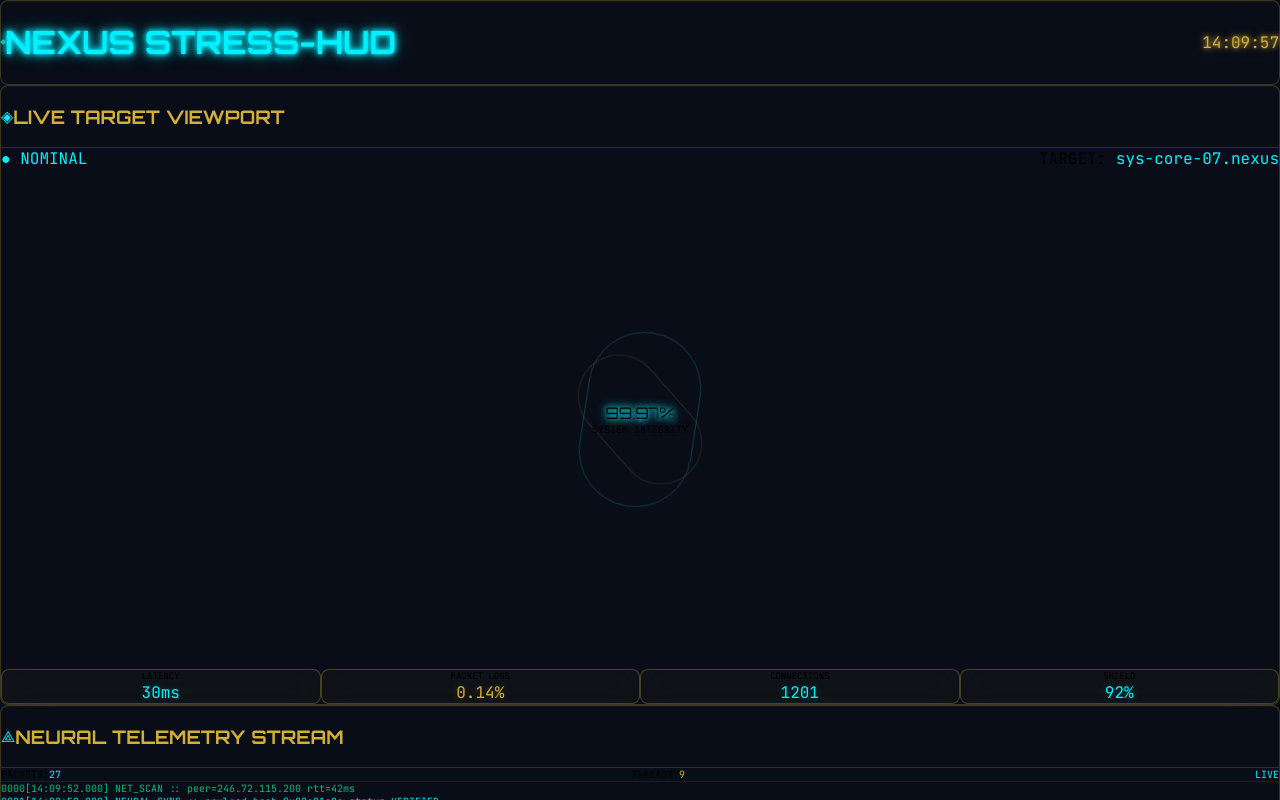
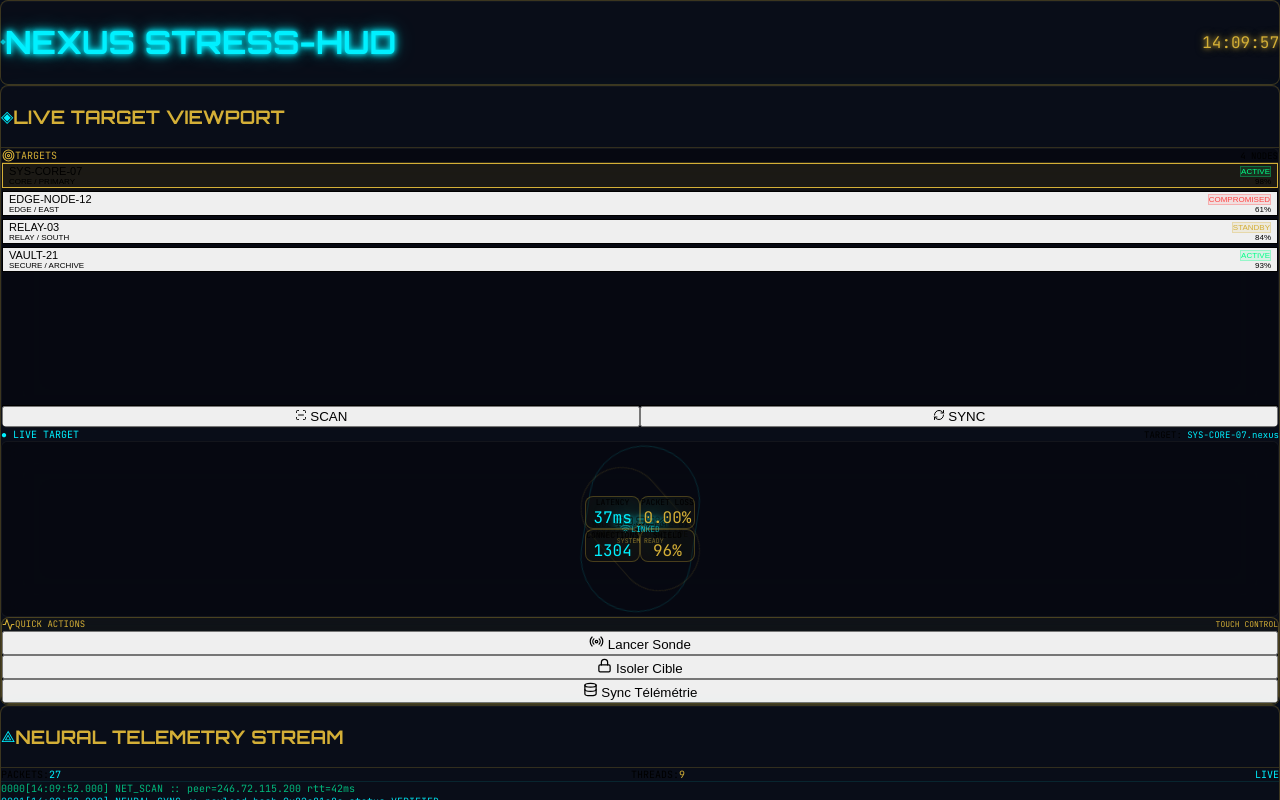
Before and after one commit to Oligens/nexus, a React (Vite) app: page / in a window 1280 px wide. Built offline with nearby package versions, Linux system fonts and the light colour scheme.

Commit message:
feat: add target list and quick controls

```diff
--- a/src/components/LiveTargetViewport.tsx
+++ b/src/components/LiveTargetViewport.tsx
@@ -1,91 +1,86 @@
-import React, { useState, useEffect } from 'react';
+import React, { useEffect, useState } from 'react';
+import { Activity, Database, Lock, Radio, RefreshCw, ScanLine, Target, Wifi } from 'lucide-react';
 import GlassPanel from './GlassPanel';
 
+type TargetStatus = 'Active' | 'Compromised' | 'Standby';
+interface TargetNode { id: string; name: string; region: string; status: TargetStatus; score: number; }
+
+const initialTargets: TargetNode[] = [
+  { id: 'sys-core-07', name: 'SYS-CORE-07', region: 'CORE / PRIMARY', status: 'Active', score: 98 },
+  { id: 'edge-node-12', name: 'EDGE-NODE-12', region: 'EDGE / EAST', status: 'Compromised', score: 61 },
+  { id: 'relay-03', name: 'RELAY-03', region: 'RELAY / SOUTH', status: 'Standby', score: 84 },
+  { id: 'vault-21', name: 'VAULT-21', region: 'SECURE / ARCHIVE', status: 'Active', score: 93 },
+];
+
 const LiveTargetViewport: React.FC = () => {
+  const [selectedId, setSelectedId] = useState(initialTargets[0].id);
+  const [targets, setTargets] = useState(initialTargets);
   const [latency, setLatency] = useState(23);
   const [packetLoss, setPacketLoss] = useState(0.02);
-  const [status, setStatus] = useState<'STABLE' | 'LOADING' | 'STRESSED'>('STABLE');
   const [uptime, setUptime] = useState(99.97);
   const [connections, setConnections] = useState(1247);
   const [shieldIntegrity, setShieldIntegrity] = useState(94);
+  const [actionState, setActionState] = useState('SYSTEM READY');
+  const selected = targets.find((target) => target.id === selectedId) ?? targets[0];
 
   useEffect(() => {
-    const interval = setInterval(() => {
-      setLatency(prev => Math.max(8, Math.min(180, prev + (Math.random() - 0.5) * 20)));
-      setPacketLoss(prev => Math.max(0, Math.min(5, prev + (Math.random() - 0.5) * 0.5)));
-      setConnections(prev => Math.max(800, Math.min(2000, prev + Math.floor((Math.random() - 0.5) * 100))));
-      setShieldIntegrity(prev => Math.max(70, Math.min(100, prev + (Math.random() - 0.5) * 3)));
+    const interval = window.setInterval(() => {
+      setLatency((prev) => Math.max(8, Math.min(180, prev + (Math.random() - 0.5) * 20)));
+      setPacketLoss((prev) => Math.max(0, Math.min(5, prev + (Math.random() - 0.5) * 0.5)));
+      setConnections((prev) => Math.max(800, Math.min(2000, prev + Math.floor((Math.random() - 0.5) * 100))));
+      setShieldIntegrity((prev) => Math.max(70, Math.min(100, prev + (Math.random() - 0.5) * 3)));
+      setUptime((prev) => Math.max(97, Math.min(100, prev + (Math.random() - 0.01) * 0.02)));
+    }, 1500);
+    return () => window.clearInterval(interval);
+  }, []);
 
-      if (latency > 100) setStatus('STRESSED');
-      else if (latency > 50) setStatus('LOADING');
-      else setStatus('STABLE');
-    }, 1500);
+  const runAction = (label: string) => {
+    setActionState(`${label.toUpperCase()} :: ${selected.name}`);
+    window.setTimeout(() => setActionState('SYSTEM READY'), 1800);
+  };
 
-    return () => clearInterval(interval);
-  }, [latency]);
+  const isolateTarget = () => {
+    setTargets((prev) => prev.map((target) => target.id === selectedId ? { ...target, status: 'Standby' } : target));
+    runAction('TARGET ISOLATED');
+  };
 
-  const statusColor = status === 'STABLE' ? '#00F0FF' : status === 'LOADING' ? '#D4AF37' : '#ff4444';
-  const statusLabel = status === 'STABLE' ? '● NOMINAL' : status === 'LOADING' ? '◐ ELEVATED' : '◉ CRITICAL';
+  const statusClass = (status: TargetStatus) => ({ Active: 'badge-active', Compromised: 'badge-dead', Standby: 'badge-idle' }[status]);
 
   return (
-    <GlassPanel title="Live Target Viewport" icon="◈" className="h-full flex flex-col">
-      <div className="flex-1 relative p-4 overflow-hidden">
-        {/* Background grid effect */}
-        <div className="absolute inset-0 bg-grid opacity-50"></div>
+    <GlassPanel title="Live Target Viewport" icon="◈" className="h-full flex flex-col overflow-hidden">
+      <div className="flex-1 min-h-0 p-3 sm:p-4 overflow-hidden relative">
+        <div className="absolute inset-0 bg-grid opacity-40 pointer-events-none" />
+        <div className="absolute inset-0 overflow-hidden pointer-events-none"><div className="w-full h-[2px] bg-gradient-to-r from-transparent via-[#00F0FF] to-transparent opacity-25 animate-scan-line" /></div>
 
-        {/* Scan line effect */}
-        <div className="absolute inset-0 overflow-hidden pointer-events-none">
-          <div className="w-full h-[2px] bg-gradient-to-r from-transparent via-[#00F0FF] to-transparent opacity-30 animate-scan-line"></div>
-        </div>
+        <div className="relative z-10 h-full min-h-0 grid grid-cols-1 lg:grid-cols-[250px_minmax(0,1fr)] gap-3">
+          <aside className="glass-panel-dark min-h-0 flex flex-col overflow-hidden">
+            <div className="px-3 py-2 border-b border-[#D4AF37]/20 flex items-center justify-between"><div className="flex items-center gap-2 text-[10px] tracking-widest text-[#D4AF37]"><Target size={13} /> TARGETS</div><span className="text-[9px] text-gray-500">{targets.length} NODES</span></div>
+            <div className="flex-1 min-h-0 overflow-y-auto custom-scrollbar p-2 space-y-2">
+              {targets.map((target) => (
+                <button key={target.id} onClick={() => setSelectedId(target.id)} className={`w-full text-left rounded-lg border p-3 transition-all ${selectedId === target.id ? 'border-[#D4AF37] bg-[#D4AF37]/10 shadow-[0_0_18px_rgba(212,175,55,0.12)]' : 'border-white/10 bg-white/[0.02] hover:border-[#D4AF37]/50'}`}>
+                  <div className="flex items-center justify-between gap-2"><span className="text-[11px] font-bold text-white truncate">{target.name}</span><span className={`px-1.5 py-0.5 rounded text-[8px] font-bold uppercase ${statusClass(target.status)}`}>{target.status}</span></div>
+                  <div className="mt-2 flex items-center justify-between text-[8px] text-gray-500"><span>{target.region}</span><span>{target.score}%</span></div>
+                  <div className="mt-1 h-1 rounded-full bg-white/5 overflow-hidden"><div className="h-full bg-[#D4AF37] transition-all" style={{ width: `${target.score}%` }} /></div>
+                </button>
+              ))}
+            </div>
+            <div className="border-t border-white/10 p-2 grid grid-cols-2 gap-2"><button onClick={() => runAction('SCAN ALL')} className="quick-mini"><ScanLine size={12} /> SCAN</button><button onClick={() => runAction('SYNC')} className="quick-mini"><RefreshCw size={12} /> SYNC</button></div>
+          </aside>
 
-        {/* Central viewport simulation */}
-        <div className="relative z-10 h-full flex flex-col">
-          {/* Top status bar */}
-          <div className="flex items-center justify-between mb-4">
-            <div className="flex items-center gap-3">
-              <div
-                className="w-3 h-3 rounded-full animate-pulse-shield"
-                style={{ backgroundColor: statusColor, boxShadow: `0 0 10px ${statusColor}` }}
-              ></div>
-              <span className="text-xs font-bold tracking-wider" style={{ color: statusColor }}>
-                {statusLabel}
-              </span>
+          <div className="min-w-0 min-h-0 flex flex-col">
+            <div className="flex items-center justify-between gap-3 mb-3"><div className="flex items-center gap-2"><div className="w-2.5 h-2.5 rounded-full bg-[#00F0FF] animate-pulse-shield" /><span className="text-[10px] font-bold tracking-widest text-[#00F0FF]">● LIVE TARGET</span></div><div className="text-[9px] font-mono text-gray-500 truncate">TARGET: <span className="text-[#00F0FF]">{selected.name}.nexus</span></div></div>
+
+            <div className="flex-1 min-h-0 glass-panel-dark relative flex items-center justify-center overflow-hidden">
+              <div className="absolute inset-0 bg-grid-fine opacity-60" />
+              <div className="relative scale-[0.72] sm:scale-90 lg:scale-100">
+                <div className="absolute inset-[-55px] border border-[#00F0FF]/20 rounded-full animate-rotate-slow" /><div className="absolute inset-[-35px] border border-[#D4AF37]/20 rounded-full animate-rotate-slow" style={{ animationDirection: 'reverse', animationDuration: '15s' }} />
+                <div className="relative w-52 h-52 flex items-center justify-center"><div className="absolute inset-0 border-2 border-[#00F0FF]/30 rounded-lg rotate-45 animate-pulse-shield" /><div className="absolute inset-3 border border-[#D4AF37]/25 rounded-lg rotate-45" /><div className="text-center z-10"><div className="text-4xl font-bold font-[Orbitron] text-white neon-cyan">{uptime.toFixed(2)}%</div><div className="text-[9px] uppercase tracking-[0.25em] text-gray-500 mt-2">SYSTEM INTEGRITY</div><div className="mt-3 text-[9px] text-[#D4AF37]">{actionState}</div></div></div>
+              </div>
+              <div className="absolute left-3 top-3 text-[8px] text-gray-600 font-mono">NODE_ID: {selected.id}<br />CHANNEL: SECURE-LIVE</div><div className="absolute right-3 top-3 flex items-center gap-1 text-[8px] text-[#00F0FF]"><Wifi size={11} /> LINKED</div>
+              <div className="absolute left-3 bottom-3 right-3 grid grid-cols-2 sm:grid-cols-4 gap-2"><MetricBox label="LATENCY" value={`${latency.toFixed(0)}ms`} color="#00F0FF" /><MetricBox label="PACKET LOSS" value={`${packetLoss.toFixed(2)}%`} color={packetLoss > 2 ? '#ff4444' : '#D4AF37'} /><MetricBox label="CONNECTIONS" value={connections.toString()} color="#00F0FF" /><MetricBox label="SHIELD" value={`${shieldIntegrity.toFixed(0)}%`} color="#D4AF37" /></div>
             </div>
-            <div className="text-xs text-gray-500 font-mono">
-              TARGET: <span className="text-[#00F0FF]">sys-core-07.nexus</span>
-            </div>
-          </div>
 
-          {/* Main display area */}
-          <div className="flex-1 flex items-center justify-center">
-            <div className="relative">
-              {/* Rotating shield ring */}
-              <div className="absolute inset-[-40px] border border-[rgba(0,240,255,0.2)] rounded-full animate-rotate-slow"></div>
-              <div className="absolute inset-[-25px] border border-[rgba(212,175,55,0.15)] rounded-full animate-rotate-slow" style={{ animationDirection: 'reverse', animationDuration: '15s' }}></div>
-
-              {/* Central hex display */}
-              <div className="relative w-48 h-48 flex items-center justify-center">
-                <div className="absolute inset-0 border-2 border-[rgba(0,240,255,0.3)] rounded-lg transform rotate-45 animate-pulse-shield"></div>
-                <div className="absolute inset-2 border border-[rgba(212,175,55,0.2)] rounded-lg transform rotate-45"></div>
-
-                <div className="text-center z-10">
-                  <div className="text-3xl font-bold font-[Orbitron] neon-cyan">
-                    {uptime.toFixed(2)}%
-                  </div>
-                  <div className="text-[10px] uppercase tracking-widest text-gray-500 mt-1">
-                    System Integrity
-                  </div>
-                </div>
-              </div>
-            </div>
-          </div>
-
-          {/* Bottom metrics */}
-          <div className="grid grid-cols-4 gap-3 mt-4">
-            <MetricBox label="LATENCY" value={`${latency.toFixed(0)}ms`} color="#00F0FF" />
-            <MetricBox label="PACKET LOSS" value={`${packetLoss.toFixed(2)}%`} color={packetLoss > 2 ? '#ff4444' : '#D4AF37'} />
-            <MetricBox label="CONNECTIONS" value={connections.toString()} color="#00F0FF" />
-            <MetricBox label="SHIELD" value={`${shieldIntegrity.toFixed(0)}%`} color={shieldIntegrity > 85 ? '#00F0FF' : '#D4AF37'} />
+            <div className="mt-3 glass-panel-gold p-3"><div className="flex items-center gap-2 mb-2 text-[9px] tracking-widest text-[#D4AF37]"><Activity size={13} /> QUICK ACTIONS <span className="ml-auto text-[8px] text-gray-500">TOUCH CONTROL</span></div><div className="grid grid-cols-1 sm:grid-cols-3 gap-2"><button onClick={() => runAction('PROBE LAUNCHED')} className="quick-action"><Radio size={15} /> Lancer Sonde</button><button onClick={isolateTarget} className="quick-action"><Lock size={15} /> Isoler Cible</button><button onClick={() => runAction('TELEMETRY SYNC')} className="quick-action"><Database size={15} /> Sync Télémétrie</button></div></div>
           </div>
         </div>
       </div>
@@ -93,13 +88,5 @@ const LiveTargetViewport: React.FC = () => {
   );
 };
 
-const MetricBox: React.FC<{ label: string; value: string; color: string }> = ({ label, value, color }) => (
-  <div className="glass-panel-gold p-2 text-center">
-    <div className="text-[9px] uppercase tracking-wider text-gray-500 mb-1">{label}</div>
-    <div className="text-sm font-bold font-mono" style={{ color, textShadow: `0 0 8px ${color}40` }}>
-      {value}
-    </div>
-  </div>
-);
-
+const MetricBox: React.FC<{ label: string; value: string; color: string }> = ({ label, value, color }) => <div className="glass-panel-gold p-2 text-center rounded-md"><div className="text-[8px] uppercase tracking-wider text-gray-500">{label}</div><div className="text-xs font-bold font-mono mt-0.5" style={{ color }}>{value}</div></div>;
 export default LiveTargetViewport;
```
